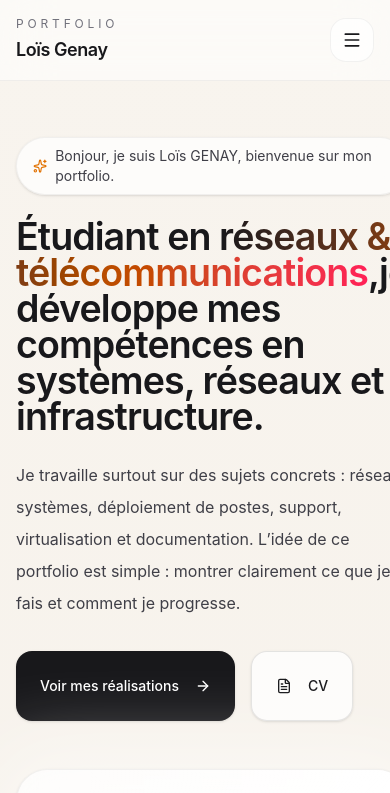
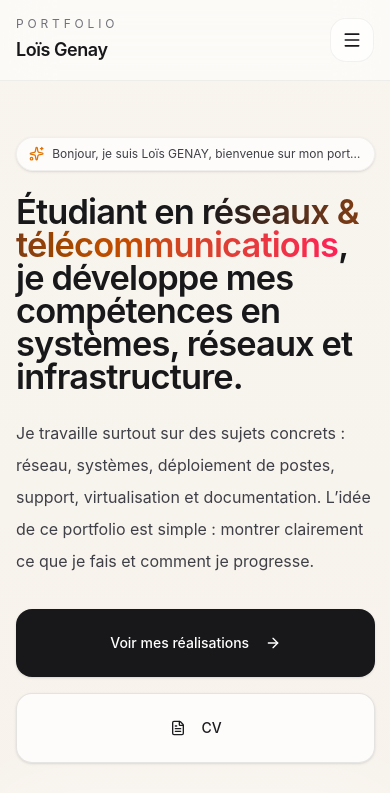
Before and after one commit to lolosk/portfolio-genay-lois, a React (Vite) app: page / in a window 390 px wide. Shown: the top 793 px of the page. Built offline with nearby package versions, Linux system fonts and the light colour scheme.

Commit message:
fix android

```diff
--- a/src/App.jsx
+++ b/src/App.jsx
@@ -301,7 +301,7 @@ export default function PortfolioRefonte() {
 };
 
   return (
-    <div className="min-h-screen bg-[linear-gradient(180deg,#f8f4ee_0%,#f4efe7_35%,#eee8df_100%)] text-zinc-900">
+    <div className="min-h-screen overflow-x-hidden bg-[linear-gradient(180deg,#f8f4ee_0%,#f4efe7_35%,#eee8df_100%)] text-zinc-900">
       <AnimatePresence>
         {isLoading && (
           <motion.div
@@ -455,9 +455,9 @@ export default function PortfolioRefonte() {
       <main id="top">
         <section className="mx-auto grid max-w-7xl items-center gap-12 px-4 pb-16 pt-14 sm:px-6 lg:grid-cols-[1.1fr_0.9fr] lg:px-8 lg:pb-24 lg:pt-20">
           <div>
-            <motion.div initial="hidden" animate="visible" custom={0.05} variants={fadeUp} className="inline-flex items-center rounded-full border border-black/5 bg-white/70 px-4 py-2 text-sm text-zinc-700 shadow-sm backdrop-blur-xl">
+            <motion.div initial="hidden" animate="visible" custom={0.05} variants={fadeUp} className="inline-flex max-w-full items-center rounded-full border border-black/5 bg-white/70 px-3 py-2 text-xs text-zinc-700 shadow-sm backdrop-blur-xl sm:px-4 sm:text-sm">
               <Sparkles className="mr-2 h-4 w-4 text-amber-600" />
-              Bonjour, je suis Loïs GENAY, bienvenue sur mon portfolio.
+              <span className="truncate">Bonjour, je suis Loïs GENAY, bienvenue sur mon portfolio.</span>
             </motion.div>
 
             <motion.h1
@@ -465,11 +465,15 @@ export default function PortfolioRefonte() {
               animate="visible"
               custom={0.15}
               variants={fadeUp}
-              className="mt-6 max-w-4xl break-words text-[2.35rem] font-semibold leading-[0.96] tracking-tight sm:text-5xl lg:text-7xl"
+              className="mt-6 max-w-4xl text-[2.15rem] font-semibold leading-[0.96] tracking-tight text-zinc-900 sm:text-5xl lg:text-7xl"
             >
-              Étudiant en <span className="bg-gradient-to-r from-zinc-900 via-amber-700 to-rose-500 bg-clip-text text-transparent">réseaux & télécommunications</span>,
-              <br className="hidden lg:block" />
-              je développe mes compétences en systèmes, réseaux et infrastructure.
+              Étudiant en{' '}
+              <span className="bg-gradient-to-r from-zinc-900 via-amber-700 to-rose-500 bg-clip-text text-transparent">
+                réseaux & télécommunications
+              </span>
+              ,<br className="hidden lg:block" />
+              <span className="block">je développe mes compétences en</span>
+              <span className="block">systèmes, réseaux et infrastructure.</span>
             </motion.h1>
 
             <motion.p
@@ -482,13 +486,13 @@ export default function PortfolioRefonte() {
               Je travaille surtout sur des sujets concrets : réseau, systèmes, déploiement de postes, support, virtualisation et documentation. L’idée de ce portfolio est simple : montrer clairement ce que je fais et comment je progresse.
             </motion.p>
 
-            <motion.div initial="hidden" animate="visible" custom={0.34} variants={fadeUp} className="mt-8 flex flex-wrap gap-4">
-              <Button asChild className="rounded-2xl bg-zinc-900 px-6 py-6 text-base text-white hover:bg-zinc-800">
+            <motion.div initial="hidden" animate="visible" custom={0.34} variants={fadeUp} className="mt-8 flex flex-col gap-4 sm:flex-row sm:flex-wrap">
+              <Button asChild className="w-full rounded-2xl bg-zinc-900 px-6 py-6 text-base text-white hover:bg-zinc-800 sm:w-auto">
                 <a href="#projects">
                   Voir mes réalisations <ArrowRight className="ml-2 h-4 w-4" />
                 </a>
               </Button>
-              <Button asChild variant="outline" className="rounded-2xl border-black/10 bg-white/70 px-6 py-6 text-base text-zinc-900 hover:bg-white">
+              <Button asChild variant="outline" className="w-full rounded-2xl border-black/10 bg-white/70 px-6 py-6 text-base text-zinc-900 hover:bg-white sm:w-auto">
                 <a href={cvUrl} target="_blank" rel="noreferrer">
                   <FileText className="mr-2 h-4 w-4" /> CV
                 </a>
```
